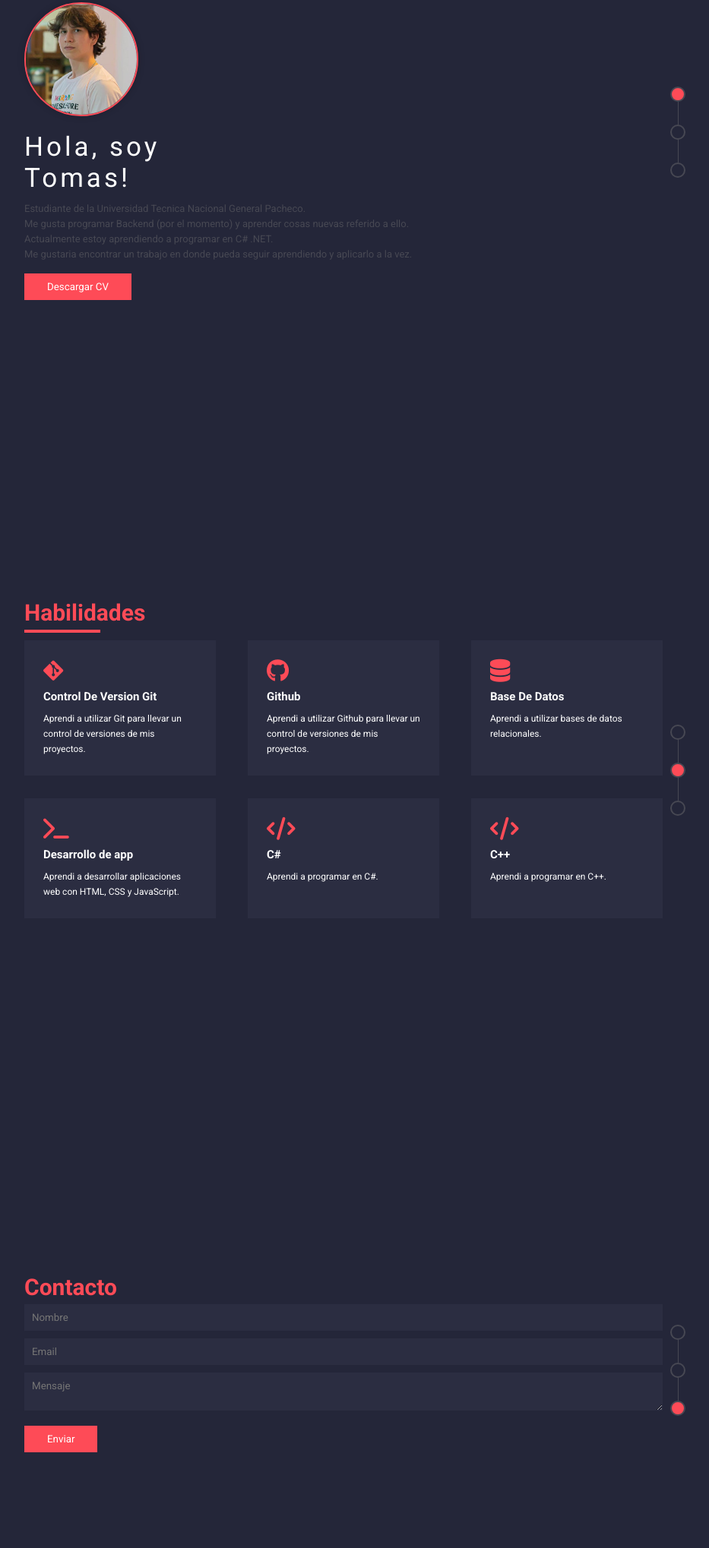
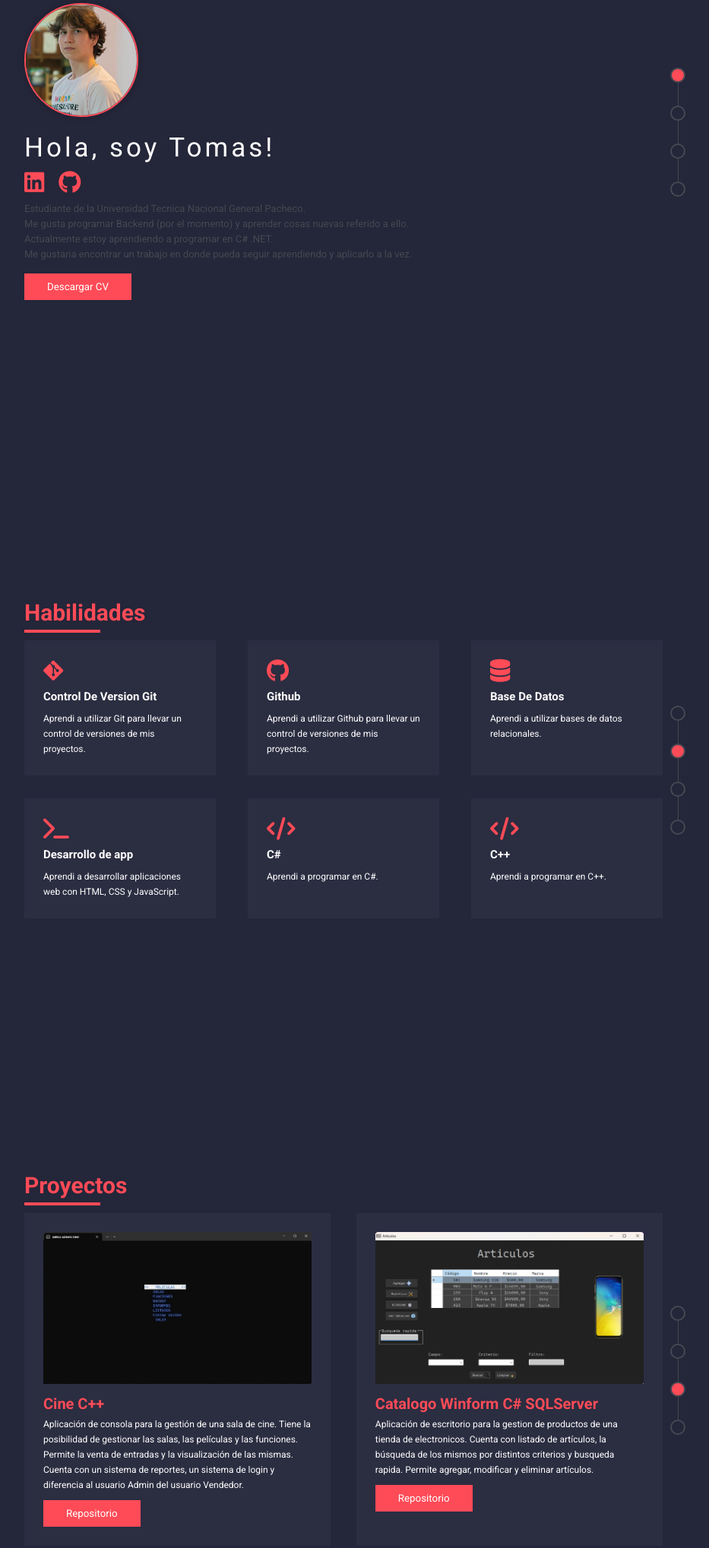
Before and after one commit to tomyok/Portfolio, a plain HTML site: page index.html in a window 1280 px wide. Shown: the part 250-2288 px from the top of the page at 76% size, without its empty margins (188-1121 px from the left). Drawn offline with Linux system fonts and the light colour scheme.

Commit message:
Agregando section Proyecto y Icons Redes.

```diff
--- a/estilos.css
+++ b/estilos.css
@@ -59,6 +59,7 @@ section{
     line-height: 20px;
     color: #474853;
 }
+
 #Inicio .fotoperfil{
     width: 150px;
     height: 150px;
@@ -67,6 +68,23 @@ section{
     margin-bottom: 20px;
     border: 2px solid #fe4b57;
     box-shadow: 0 0 10px rgba(0, 0, 0, 0.2);
+}
+#Inicio i{
+    color: #fe4b57;
+    font-size: 30px;
+    margin-bottom: 10px;
+}
+#Inicio .redes{
+    display: block;
+    justify-content: space-between;
+}
+#Inicio .redes i{
+    font-size: 30px;
+    margin-right: 15px;
+}
+#Inicio .redes a{
+    color: #fff;
+    text-decoration: none;
 }
 .btn{
     background-color: #fe4b57;
@@ -116,6 +134,41 @@ section{
 #Habilidades .fila .col p{
     font-size: 12px;
     line-height: 20px;
+}
+#Proyectos{
+    display: flex;
+    flex-direction: column;
+    justify-content: center;
+    margin-top: 70px;
+}
+#Proyectos .fila{
+    display: flex;
+    justify-content: space-between;
+    margin-bottom: 30px;
+}
+#Proyectos .fila .col{
+    width: 48%;
+    background-color: #2b2d41;
+    padding: 25px;
+}
+#Proyectos .fila .col .ImgProyecto{
+    width: 100%;
+    height: 200px;
+    margin-bottom: 10px;
+}
+#Proyectos hr{
+    width: 100px;
+    border: 2px solid #fe4b57;
+    margin-bottom: 10px;
+}
+#Proyectos .fila .col p{
+    font-size: 12px;
+    line-height: 20px;
+}
+#Proyectos .fila .col .tituloProyecto{
+    color: #fe4b57;
+    font-size: 20px;
+    margin-bottom: 5px;
 }
 #Contacto{
     display: flex;
@@ -180,7 +233,7 @@ footer{
 .responsive{
     display: none;
 }
-@media screen and (max-width:600px){
+@media screen and (max-width:602px){
     section{
         height: auto;
     }
@@ -207,4 +260,15 @@ footer{
         margin: auto;
         margin-bottom: 10px;
     }
+    #Proyectos{
+        margin-top: 50px;
+    }
+    #Proyectos .fila{
+        display: block;
+    }
+    #Proyectos .fila .col{
+        width: 100%;
+        margin: auto;
+        margin-bottom: 10px;
+    }
 }
--- a/index.html
+++ b/index.html
@@ -14,6 +14,7 @@
             <nav class="no-responsive">
                 <a href="#Inicio">Inicio</a>
                 <a href="#Habilidades">Habilidades</a>
+                <a href="#Proyectos">Proyectos</a>
                 <a href="#Contacto">Contacto</a>
             </nav>
             <nav class="responsive">
@@ -23,6 +24,9 @@
                 <a href="#Habilidades">
                     <i class="fa-solid fa-tools"></i>
                 </a>
+                <a href="#Proyectos">
+                    <i class="fa-solid fa-project-diagram"></i>
+                </a>
                 <a href="#Contacto">
                     <i class="fa-solid fa-envelope"></i>
                 </a>
@@ -31,17 +35,29 @@
     </header>
     <section id="Inicio">
         <img src="img/fotoperfilOf.jpeg" alt="Tomas Caceres" class="fotoperfil">
-        <h2>Hola, soy <br>Tomas!</h2>
+        <h2>Hola, soy Tomas!</h2>
+        <div class="redes">
+            <a href="https://www.linkedin.com/in/cacerestomas/" target="_blank">
+                <i class="fa-brands fa-linkedin"></i>
+            </a>
+            <a href="https://github.com/tomyok" target="_blank">
+                <i class="fa-brands fa-github"></i>
+            </a>
+        </div>
         <p>Estudiante de la Universidad Tecnica Nacional General Pacheco. <br>
             Me gusta programar Backend (por el momento) y aprender cosas nuevas referido a ello. <br>
             Actualmente estoy aprendiendo a programar en C# .NET. <br>
             Me gustaria encontrar un trabajo en donde pueda seguir aprendiendo y aplicarlo a la vez.
         </p>
-        <button class="btn">Descargar CV</button>
+        <a href="https://tomyok.github.io/Portfolio/">
+            <button class="btn">Descargar CV</button>
+        </a>
         <div class="indicador">
             <a href="#Inicio" class="selector pintado"></a>
             <div class="linea"></div>
             <a href="#Habilidades" class="selector"></a>
+            <div class="linea"></div>
+            <a href="#Proyectos" class="selector"></a>
             <div class="linea"></div>
             <a href="#Contacto" class="selector"></a>
         </div>
@@ -101,6 +117,43 @@
             <div class="linea"></div>
             <a href="#Habilidades" class="selector pintado"></a>
             <div class="linea"></div>
+            <a href="#Proyectos" class="selector"></a>
+            <div class="linea"></div>
+            <a href="#Contacto" class="selector"></a>
+        </div>
+    </section>
+    <section id="Proyectos">
+        <h3 class="titulo">Proyectos</h3>
+        <hr>
+        <div class="fila">
+            <div class="col">
+                <img src="img/cine.jpg" alt="ImgCine" class="ImgProyecto">
+                <h3 class="tituloProyecto">Cine C++</h3>
+                <p>
+                    Aplicación de consola para la gestión de una sala de cine. Tiene la posibilidad de gestionar las salas, las películas y las funciones. Permite la venta de entradas y la visualización de las mismas. Cuenta con un sistema de reportes, un sistema de login y diferencia al usuario Admin del usuario Vendedor.
+                </p>
+                <a href="https://github.com/DiegoNGonzalez/Proyecto-Laboratorio2-v2" target="_blank">
+                    <button class="btn">Repositorio</button>
+                </a>
+            </div>
+            <div class="col">
+                <img src="img/winform.png" alt="ImgWinform" class="ImgProyecto">
+                <h3 class="tituloProyecto">Catalogo Winform C# SQLServer</h3>
+                <p>
+                    Aplicación de escritorio para la gestion de productos de una tienda de electronicos. Cuenta con listado de artículos, la búsqueda de los mismos por distintos criterios y busqueda rapida. Permite agregar, modificar y eliminar artículos.
+                </p>
+                <a href="https://github.com/DiegoNGonzalez/TPWinForm_equipo-12" target="_blank">
+                    <button class="btn">Repositorio</button>
+                </a>
+            </div>
+        </div>
+        <div class="indicador">
+            <a href="#Inicio" class="selector"></a>
+            <div class="linea"></div>
+            <a href="#Habilidades" class="selector"></a>
+            <div class="linea"></div>
+            <a href="#Proyectos" class="selector pintado"></a>
+            <div class="linea"></div>
             <a href="#Contacto" class="selector"></a>
         </div>
     </section>
@@ -110,12 +163,16 @@
             <input type="text" name="nombre" placeholder="Nombre">
             <input type="email" name="email" placeholder="Email">
             <textarea name="mensaje" placeholder="Mensaje"></textarea>
-            <button class="btn">Enviar</button>
+            <a href="https://tomyok.github.io/Portfolio/"></a>
+                <button class="btn">Enviar</button>
+            </a>
         </form>
         <div class="indicador">
             <a href="#Inicio" class="selector"></a>
             <div class="linea"></div>
             <a href="#Habilidades" class="selector"></a>
+            <div class="linea"></div>
+            <a href="#Proyectos" class="selector"></a>
             <div class="linea"></div>
             <a href="#Contacto" class="selector pintado"></a>
         </div>
```
Also changed, not shown: img/cine.jpg (added), img/winform.png (added).
